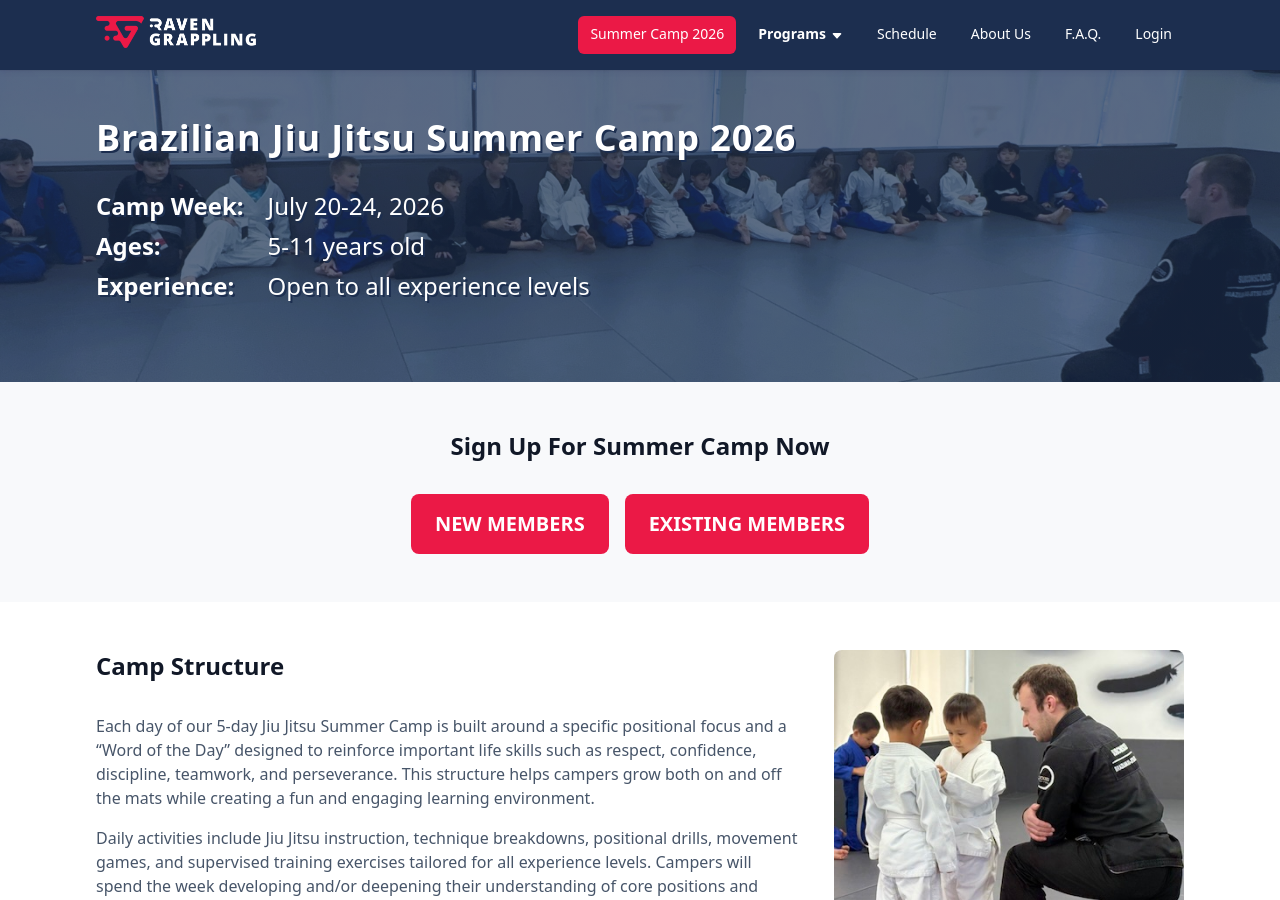
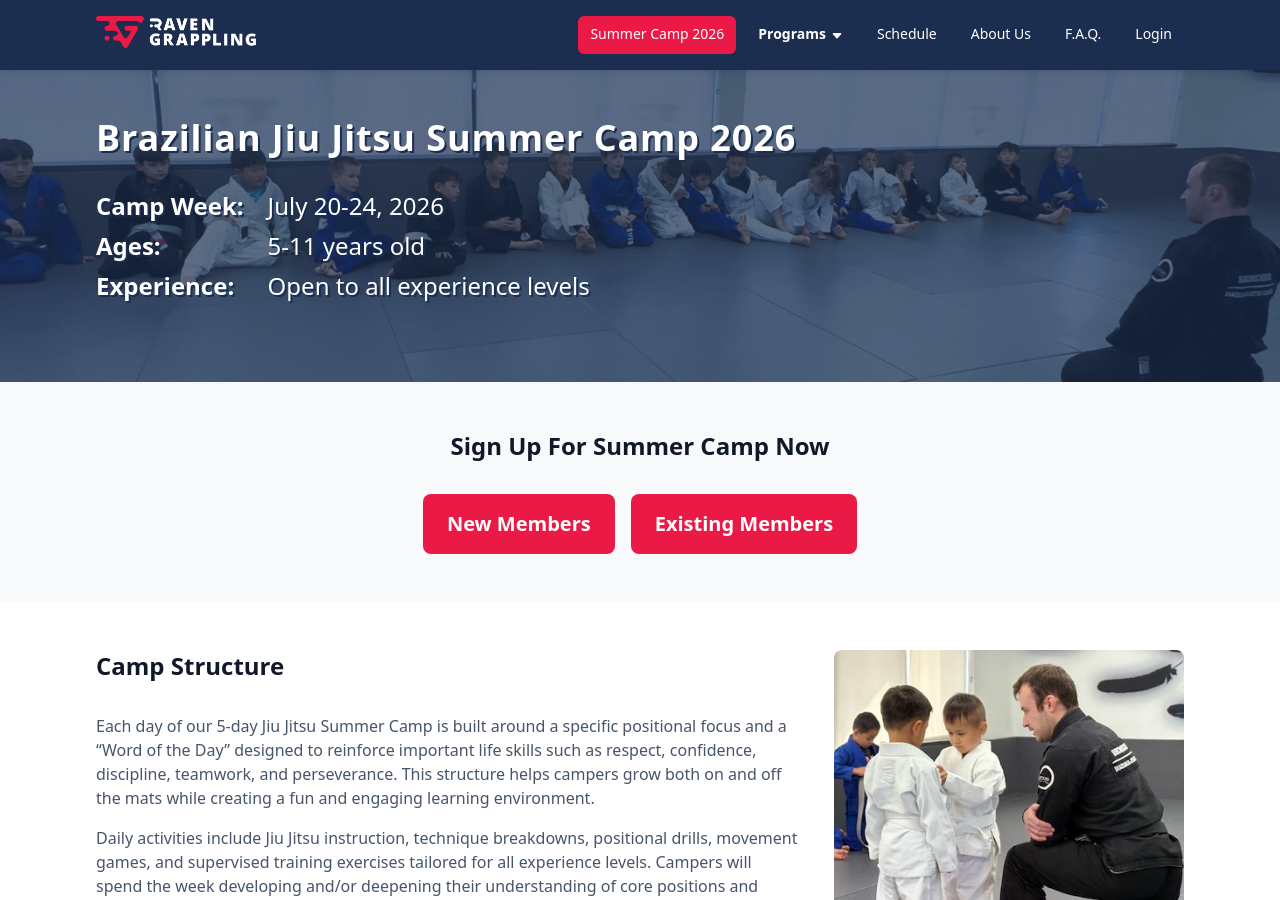
Before and after one commit to RavenGrappling/RavenGrappling.github.io, a Jekyll site: the page built from pages/bjj-summer-camp-2026.html, in a window 1280 px wide and 900 px high. Built offline with Jekyll 4.4.1, drawn with Linux system fonts in a browser that asks for light colours; some of the changed text lies outside the part shown.

Commit message:
less screaming

```diff
--- a/pages/bjj-summer-camp-2026.html
+++ b/pages/bjj-summer-camp-2026.html
@@ -30,10 +30,10 @@ meta_desc: BJJ Summer Camp
 		<h2>Sign Up For Summer Camp Now</h2>
 		<div class="signup">
 			<a href="https://raven-grappling.gymdesk.com/signup/v/6Pgnr" class="large-button" target="_blank">
-				NEW MEMBERS
+				New Members
 			</a>
 			<a href="https://raven-grappling.gymdesk.com/login?return=members/memberships/set/id/180861" class="large-button" target="_blank">
-				EXISTING MEMBERS
+				Existing Members
 			</a>
 		</div>
 	</section>
@@ -221,10 +221,10 @@ meta_desc: BJJ Summer Camp
 	<h2>Sign Up For Summer Camp Now</h2>
 	<div class="signup">
 		<a href="https://raven-grappling.gymdesk.com/signup/v/6Pgnr" class="large-button" target="_blank">
-			NEW MEMBERS
+			New Members
 		</a>
 		<a href="https://raven-grappling.gymdesk.com/login?return=members/memberships/set/id/180861" class="large-button" target="_blank">
-			EXISTING MEMBERS
+			Existing Members
 		</a>
 	</div>
 </section>
```
